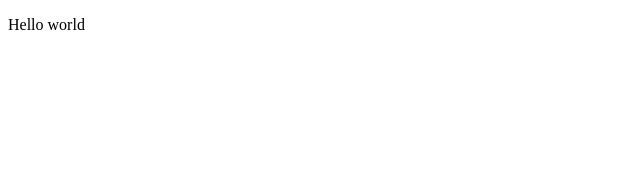
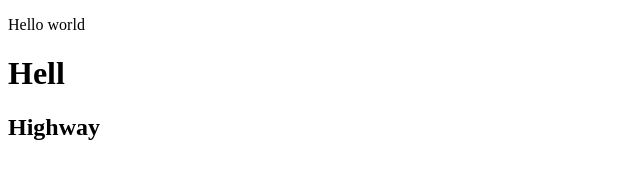
Before and after one commit to missgaming322/otNulyaDoReacta, a plain HTML site: page index.html in a window 1280 px wide. Shown: the whole page, without its empty margins (0-640 px from the left). Drawn offline with Linux system fonts and the light colour scheme.

Commit message:
index.html mod

```diff
--- a/index.html
+++ b/index.html
@@ -8,7 +8,8 @@
 </head>
 <body>
         <p>Hello world</p>
-
+        <h1>Hell</h1>
+        <h2>Highway</h2>
         <script src="js/script.js"></script>
 </body>
 </html>
```
